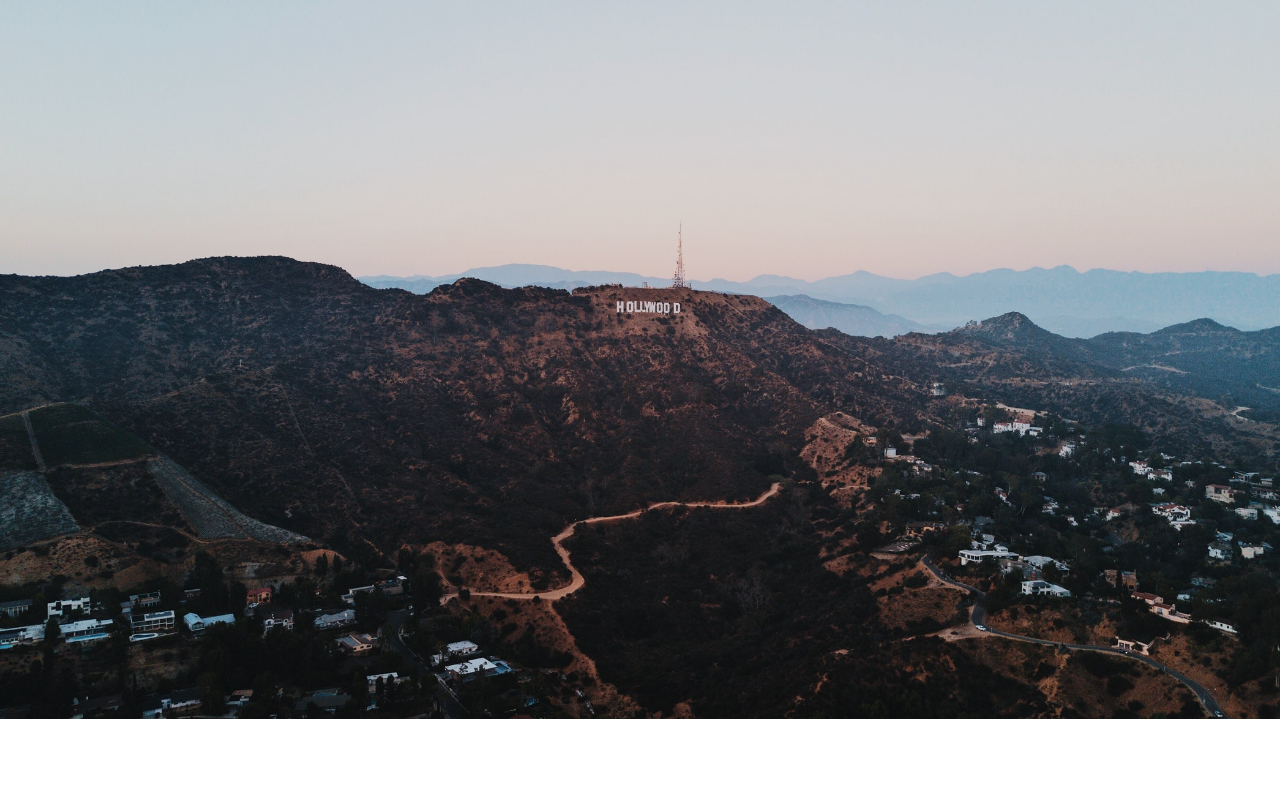
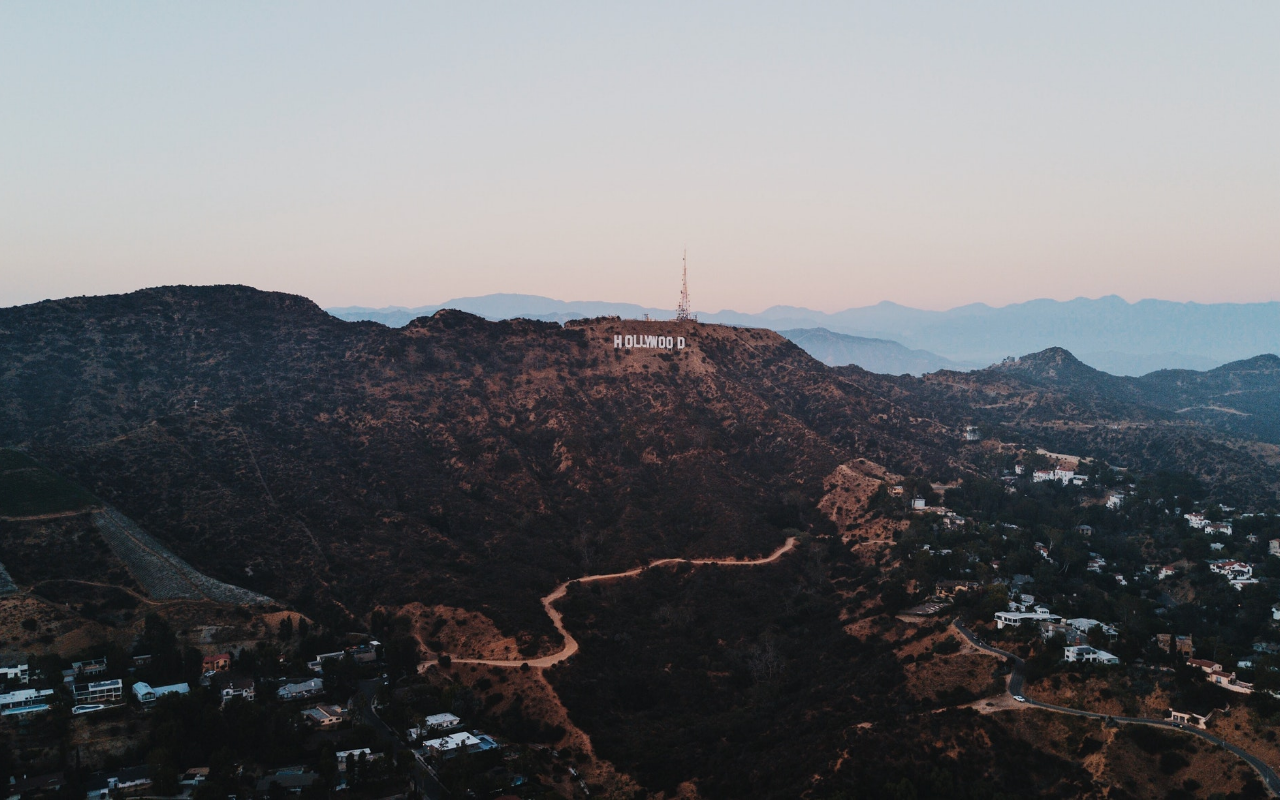
Before and after one commit to sdhanson/sdhanson.github.io, a website: page index.html in a window 1280 px wide. Drawn offline with Linux system fonts and the light colour scheme.

Commit message:
gaergreaga

```diff
--- a/index.html
+++ b/index.html
@@ -7,7 +7,7 @@
     <link rel="stylesheet" type="text/css" href="/public/stylesheets/style.css">
     <link rel="icon" href="/public/images/vr.png">
 
-    <title>in progress 75</title>
+    <title>in progress 909000</title>
 </head>
 <body>
 <div class="div-fit">
--- a/public/stylesheets/style.css
+++ b/public/stylesheets/style.css
@@ -7,8 +7,7 @@
     width: 100vw;
 }
 .fit {
-    max-width: 100%;
-    height: auto;
-    max-height: 100%;
+    height: 100vh;
+    width: 100vw;
     object-fit: cover;
 }
```
